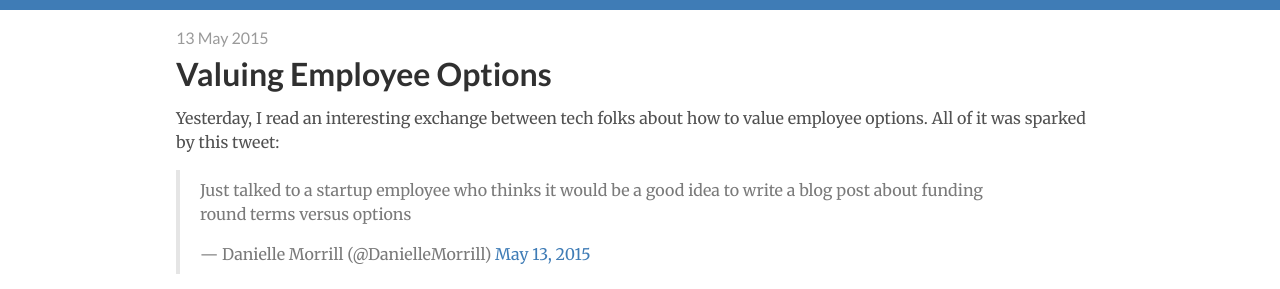
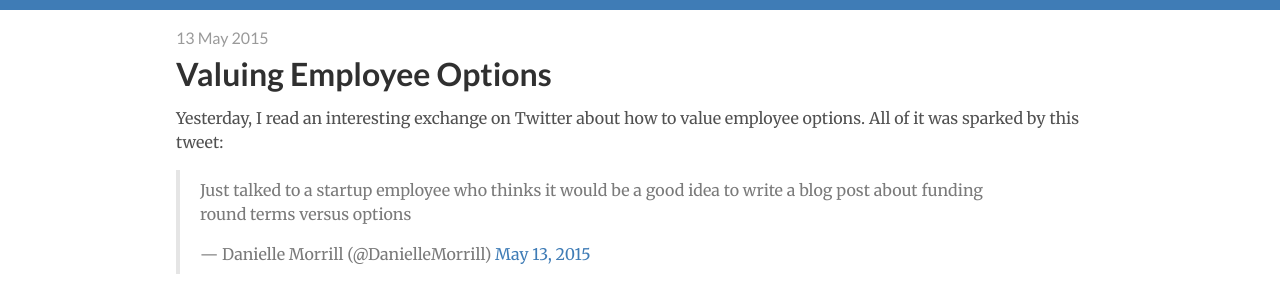
Before and after one commit to codingvc/codingvc, a Jekyll site: the page built from _posts/2015-05-13-valuing-employee-options.markdown, in a window 1280 px wide and 900 px high. Shown: the part 220-509 px from the top of the window. Built offline with Jekyll 4.4.1, drawn with Linux system fonts in a browser that asks for light colours; Markdown is read by kramdown in place of the engine named in the settings; comment, search, counter and statistics services are not loaded.

Commit message:
minor tweak

```diff
--- a/_posts/2015-05-13-valuing-employee-options.markdown
+++ b/_posts/2015-05-13-valuing-employee-options.markdown
@@ -4,7 +4,7 @@ title: "Valuing Employee Options"
 date: 2015-05-13 12:10:10
 ---
 
-Yesterday, I read an interesting exchange between tech folks about how to value employee options. All of it was sparked by this tweet:
+Yesterday, I read an interesting exchange on Twitter about how to value employee options. All of it was sparked by this tweet:
 
 <blockquote class="twitter-tweet" lang="en"><p lang="en" dir="ltr">Just talked to a startup employee who thinks it would be a good idea to write a blog post about funding round terms versus options</p>&mdash; Danielle Morrill (@DanielleMorrill) <a href="https://twitter.com/DanielleMorrill/status/598307633729122304">May 13, 2015</a></blockquote>
 <script async src="//platform.twitter.com/widgets.js" charset="utf-8"></script>
```
